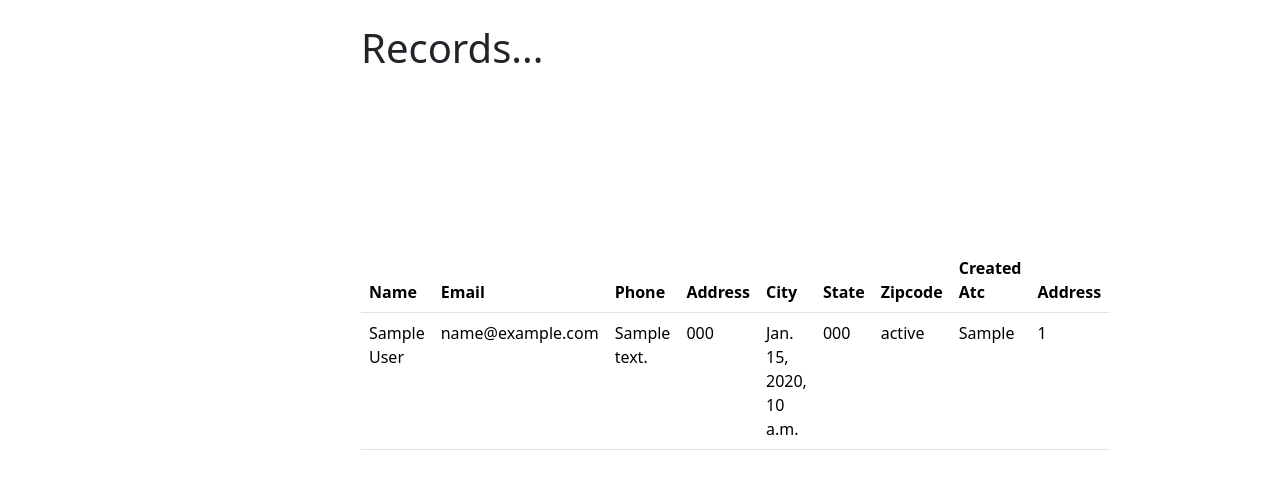
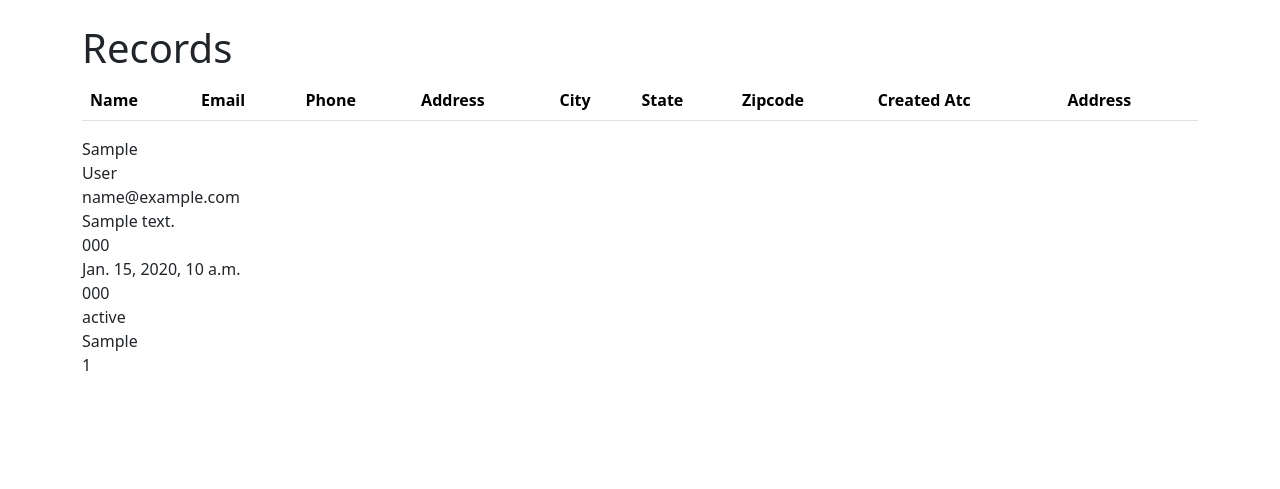
Before and after one commit to tmbumd/Django-CRM, a Django app: template website/templates/home.html in a window 1280 px wide. Shown: the part 56-545 px from the top of the page. Run offline with Django 4.2, Linux system fonts and the light colour scheme; the template is opened without the code that fills it: values that come from a table or form of the project are taken from there, others are empty; a user stored in the database is signed in; tables that the repository leaves empty hold one stand-in row (values such as "Sample post"); lists and menus that the app fills with data are empty; parts of the project's set-up code (start-up, migrations or seed data) failed here and were passed over.

Commit message:
record.html update'

```diff
--- a/website/templates/home.html
+++ b/website/templates/home.html
@@ -3,10 +3,10 @@
 
 <div>
 
-<div class="col-md-6 offset-md-3">
+
 
 {% if user.is_authenticated %}
-<h1>Records...</h1>
+<h1>Records</h1>
 
 <table class="table table-striped">
   <thead>
@@ -27,6 +27,8 @@
     <tr>
 
     </tr>
+  </tbody>
+</table>
 
 {% if records %}
   {% for record in records %}
@@ -36,7 +38,7 @@
       <td>{{record.email}}</br></td>
       <td>{{record.address}}</br></td>
       <td>{{record.zipcode}}</td></br>
-      <td>{{ record.created_at}}</td></br>
+      <td>{{record.created_at}}</td></br>
       <td>{{record.phone}}</td></br>
       <td>{{record.state}}</td></br>
       <td> {{record.city}}</td></br>
--- a/website/urls.py
+++ b/website/urls.py
@@ -7,7 +7,7 @@
     #path('login/', views.login_user, name='login'),
     path('logout/', views.logout_user, name='logout'),
     path('register/', views.register_user, name='register'),
-    path('record/<int:pk', views.customer_record, name='record')
+    path('record/<int:pk>', views.customer_record, name='record')
 
 
 
```
